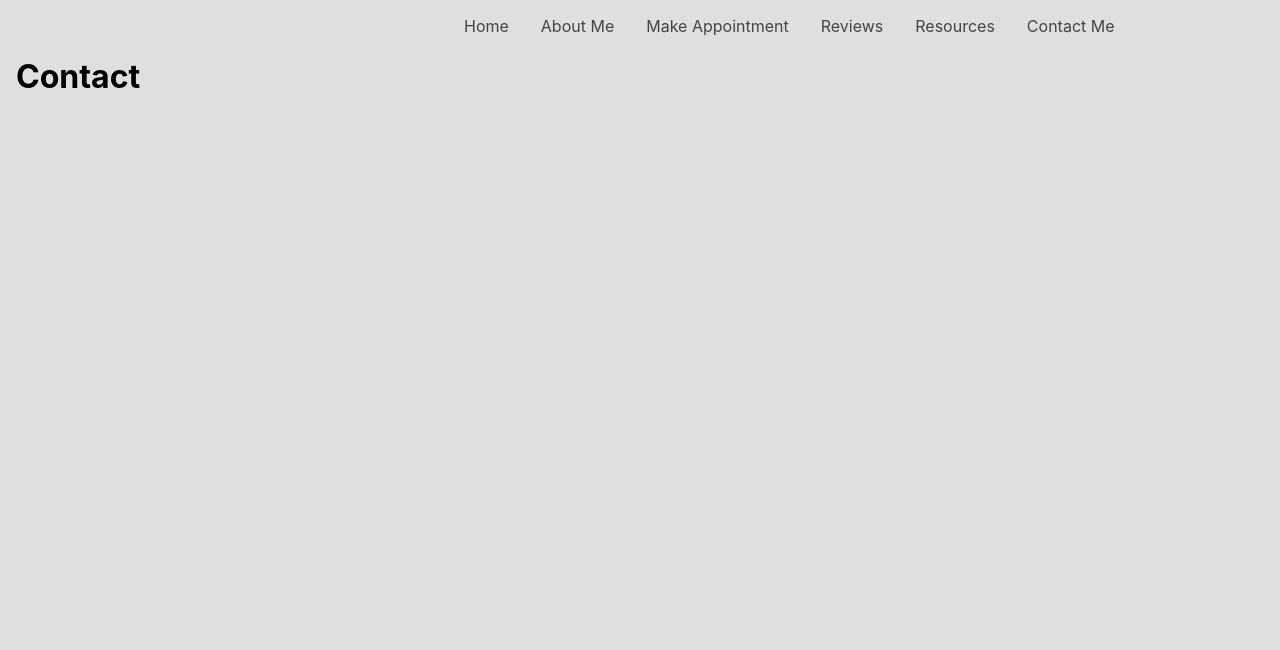
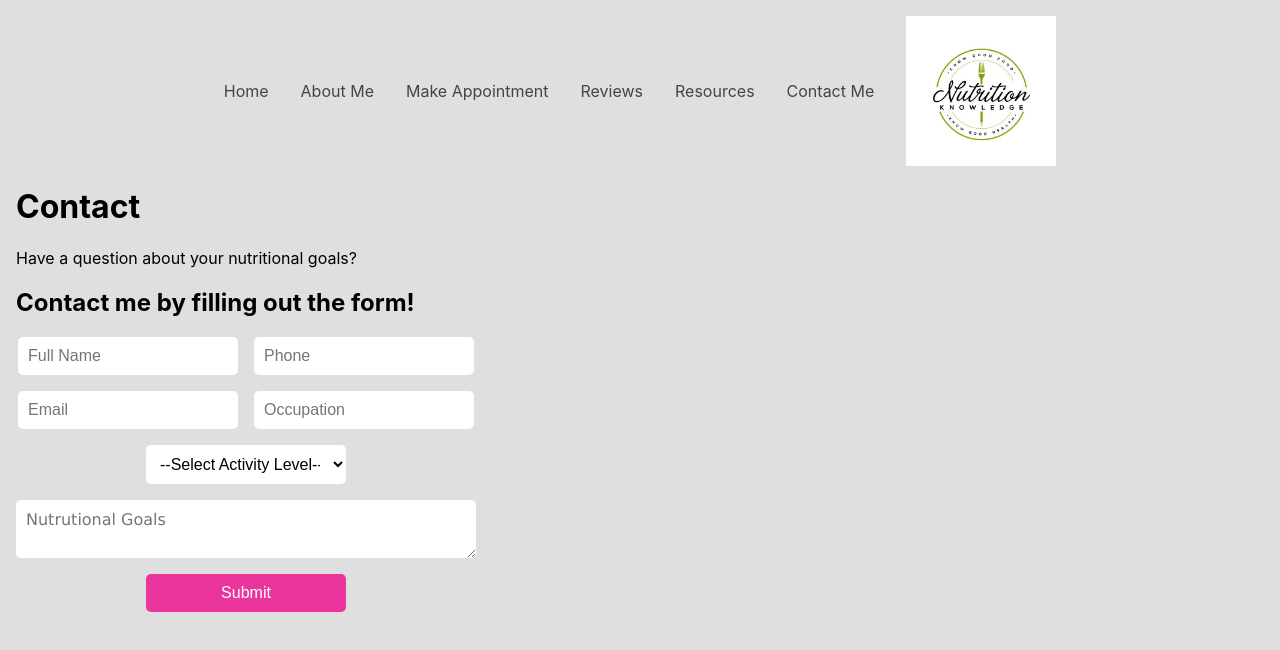
Before and after one commit to jjcavallo5/ssmnutrition, a React (Create React App) app: page /contact in a window 1280 px wide. Shown: the top 650 px of the page. Built offline with nearby package versions, Linux system fonts and the light colour scheme.

Commit message:
Added form on contact page

```diff
--- a/src/App.css
+++ b/src/App.css
@@ -4,5 +4,8 @@
 
 html {
   font-size: 16px;
-
+  font-family: Verdana, Geneva, Tahoma, sans-serif;
+  --accent: #ea369c;
+  --text: #444;
+  --background: #dfdfdf
 }
--- a/src/components/navbar/navbar.js
+++ b/src/components/navbar/navbar.js
@@ -2,6 +2,7 @@ import React from "react";
 import styles from "./navbar.module.css";
 
 import { Link } from "react-router-dom";
+import logo from "../../images/SAMPLE_logo.jpeg";
 
 const NavBar = () => {
     return (
@@ -24,6 +25,7 @@ const NavBar = () => {
             <Link className={styles.links} to="/contact">
                 Contact Me
             </Link>
+            <img src={logo} className={styles.logo} />
         </div>
     );
 };
--- a/src/components/navbar/navbar.module.css
+++ b/src/components/navbar/navbar.module.css
@@ -1,12 +1,24 @@
 .navContainer {
-    width: 800px;
+    max-width: 1200px;
+    width: 90%;
     display: flex;
+    position: relative;
     flex-direction: row;
     gap: 2rem;
-    align-self: end;
+    align-self: center;
+    justify-content: center;
+    align-items: center;
+}
+
+.logo {
+    height: 150px;
 }
 
 .links {
     color: #444;
     text-decoration: none;
 }
+
+.links:hover {
+    color: var(--accent)
+}
--- a/src/pages/contact/contact.jsx
+++ b/src/pages/contact/contact.jsx
@@ -1,15 +1,108 @@
-import React from "react";
-import styles from './contact.module.css'
+import React, { useState } from "react";
+import styles from "./contact.module.css";
 
 import NavBar from "../../components/navbar/navbar";
 
 const ContactPage = () => {
+    const [formValues, setFormValues] = useState({
+        name: "",
+        phone: "",
+        email: "",
+        activity: "select",
+        occupation: "",
+        notes: "",
+    });
+
+    const sendForm = () => {
+        console.log("Hullo");
+    };
+
     return (
         <div className={styles.container}>
             <NavBar />
-            <h1>Contact</h1>
+            <div className={styles.header}>
+                <h1>Contact</h1>
+                <p>Have a question about your nutritional goals?</p>
+                <h2>Contact me by filling out the form!</h2>
+            </div>
+            <form className={styles.form}>
+                <input
+                    name="name"
+                    type="text"
+                    placeholder="Full Name"
+                    value={formValues.name}
+                    onChange={(e) =>
+                        setFormValues({ ...formValues, name: e.target.value })
+                    }
+                />
+                <input
+                    name="phone"
+                    type="text"
+                    placeholder="Phone"
+                    value={formValues.phone}
+                    onChange={(e) =>
+                        setFormValues({ ...formValues, phone: e.target.value })
+                    }
+                />
+                <input
+                    name="email"
+                    type="text"
+                    placeholder="Email"
+                    value={formValues.email}
+                    onChange={(e) =>
+                        setFormValues({ ...formValues, email: e.target.value })
+                    }
+                />
+                <input
+                    name="occupation"
+                    type="text"
+                    placeholder="Occupation"
+                    value={formValues.occupation}
+                    onChange={(e) =>
+                        setFormValues({
+                            ...formValues,
+                            occupation: e.target.value,
+                        })
+                    }
+                />
+                <select
+                    name="activity"
+                    value={formValues.activity}
+                    onChange={(e) =>
+                        setFormValues({
+                            ...formValues,
+                            activity: e.target.value,
+                        })
+                    }
+                >
+                    <option value="select">--Select Activity Level--</option>
+                    <option value="inactive">Inactive</option>
+                    <option value="moderate">Moderate</option>
+                    <option value="active">Active</option>
+                </select>
+
+                <textarea
+                    name="nutritonal-goals"
+                    placeholder="Nutrutional Goals"
+                    value={formValues.notes}
+                    onChange={(e) =>
+                        setFormValues({ ...formValues, notes: e.target.value })
+                    }
+                />
+
+                <input
+                    name="submit"
+                    value="Submit"
+                    className={styles.submit}
+                    type="submit"
+                    onClick={(e) => {
+                        e.preventDefault();
+                        sendForm();
+                    }}
+                />
+            </form>
         </div>
-    )
-}
+    );
+};
 
 export default ContactPage;
--- a/src/pages/contact/contact.module.css
+++ b/src/pages/contact/contact.module.css
@@ -3,3 +3,41 @@
     flex-direction: column;
     padding: 1rem;
 }
+
+.form {
+    display: flex;
+    flex-direction: row;
+    flex-wrap: wrap;
+    max-width: 460px;
+    gap: 1rem;
+    justify-content: center;
+}
+
+input, select {
+    width: 200px;
+    padding: 10px;
+    font-size: 1rem;
+    background-color: white;
+    border: none;
+    border-radius: 5px;
+}
+
+textarea {
+    width: 500px;
+    background-color: white;
+    font-family: Verdana, Geneva, Tahoma, sans-serif;
+    font-size: 1rem;
+    border: none;
+    padding: 10px;
+    border-radius: 5px;
+}
+
+.submit {
+    background-color:#ea369c;
+    color: white;
+}
+
+.submit:hover {
+    transform: scale(1.05);
+    cursor: pointer;
+}
```
Also changed, not shown: src/images/SAMPLE_logo.jpeg (added).
